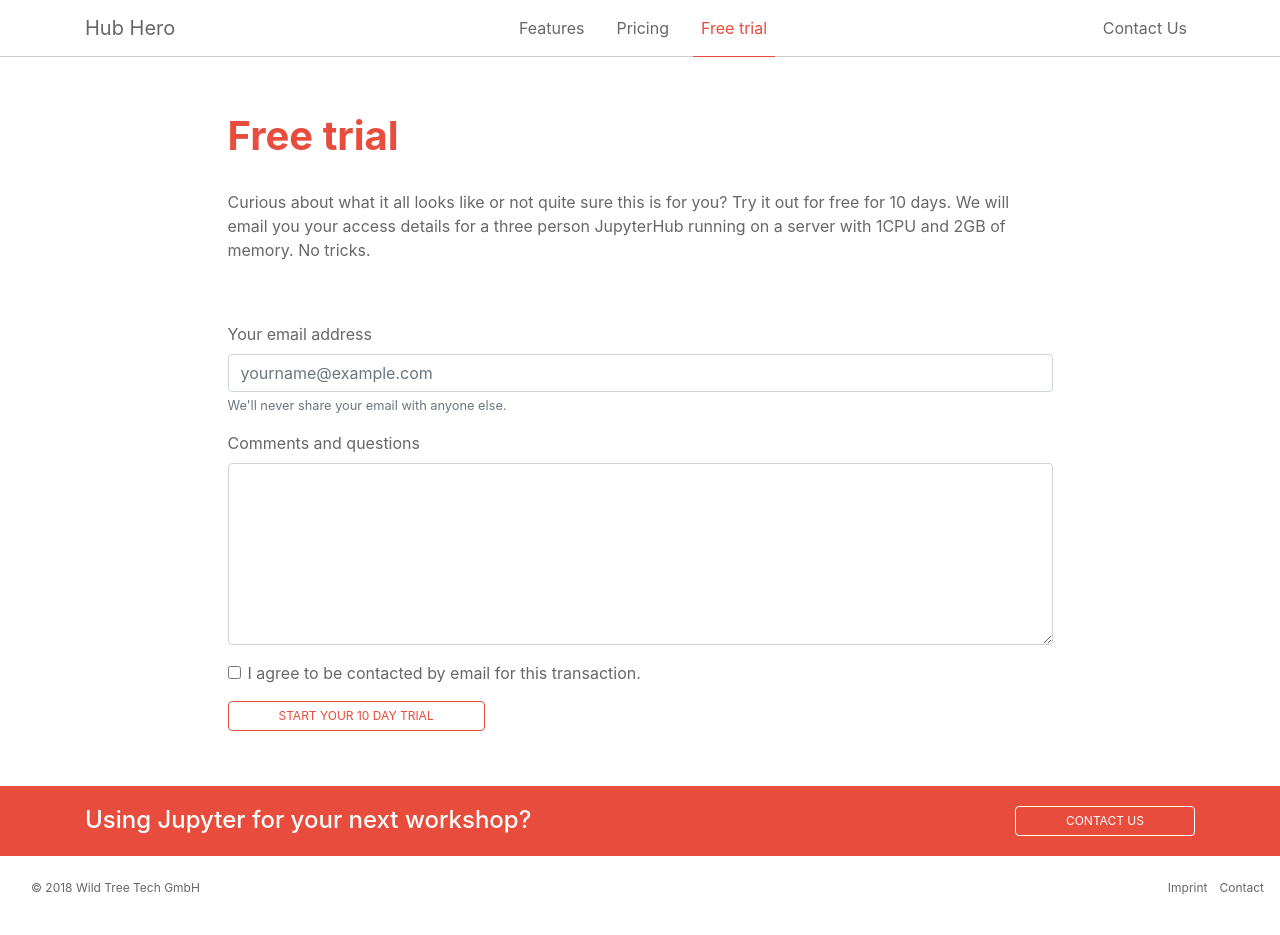
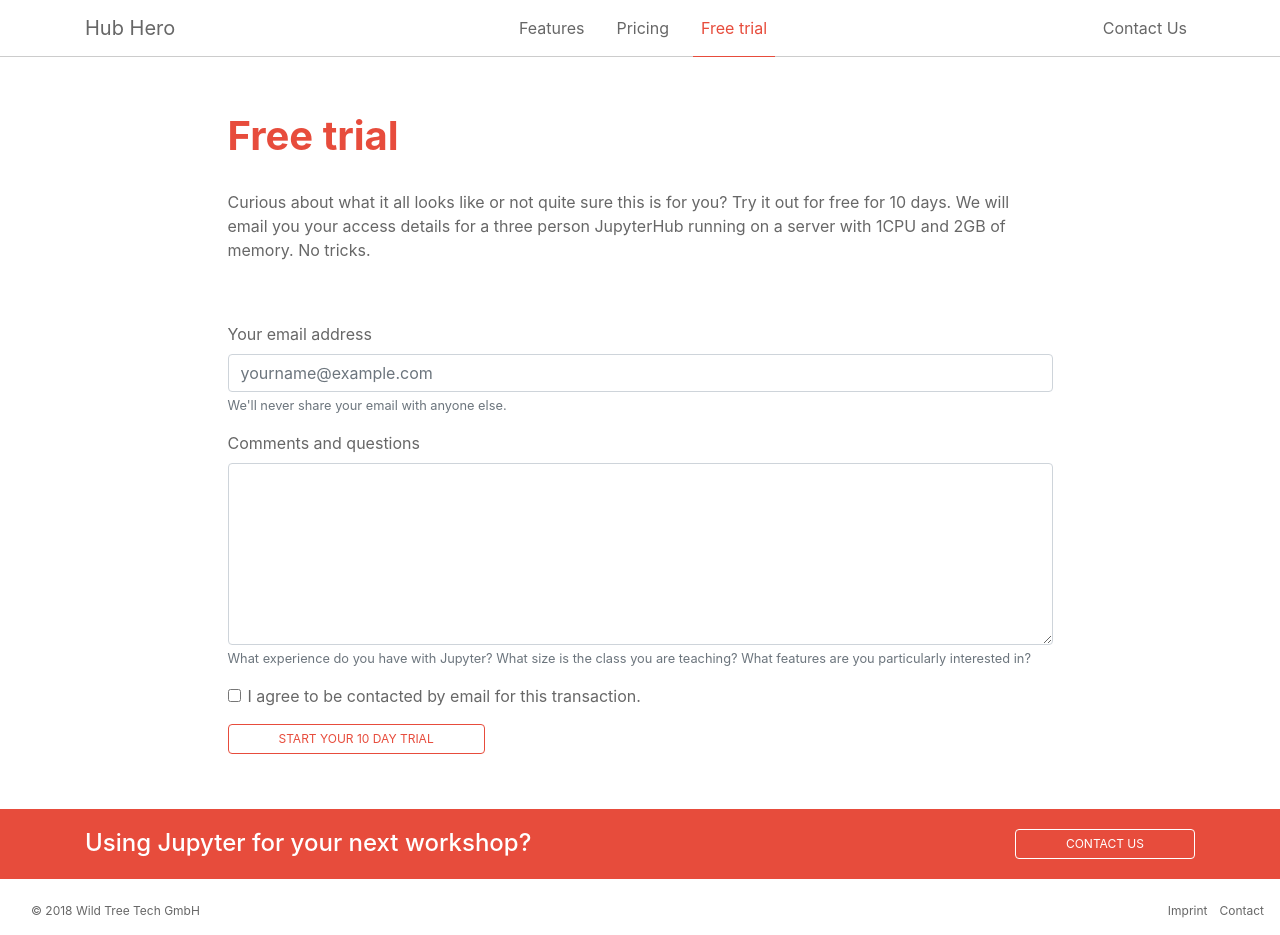
Before and after one commit to betatim/hub-maker, a Jekyll site: the page built from trial/index.html, in a window 1280 px wide. Built offline with Jekyll 4.4.1, drawn with Linux system fonts in a browser that asks for light colours; nearby versions of some CDN libraries; before the commit the page ends 912 px from its top, so only the background shows below that.

Commit message:
Make comments a required field

```diff
--- a/trial/index.html
+++ b/trial/index.html
@@ -21,7 +21,8 @@
           </div>
           <div class="form-group">
             <label for="comments">Comments and questions</label>
-            <textarea class="form-control" name="comments" id="comments" rows="7"></textarea>
+            <textarea class="form-control" name="comments" id="comments" rows="7" aria-describedby="commentHelp" required></textarea>
+            <small id="commentsHelp" class="form-text text-muted">What experience do you have with Jupyter? What size is the class you are teaching? What features are you particularly interested in?</small>
           </div>
           <div class="form-group">
             <div class="form-check">
```
